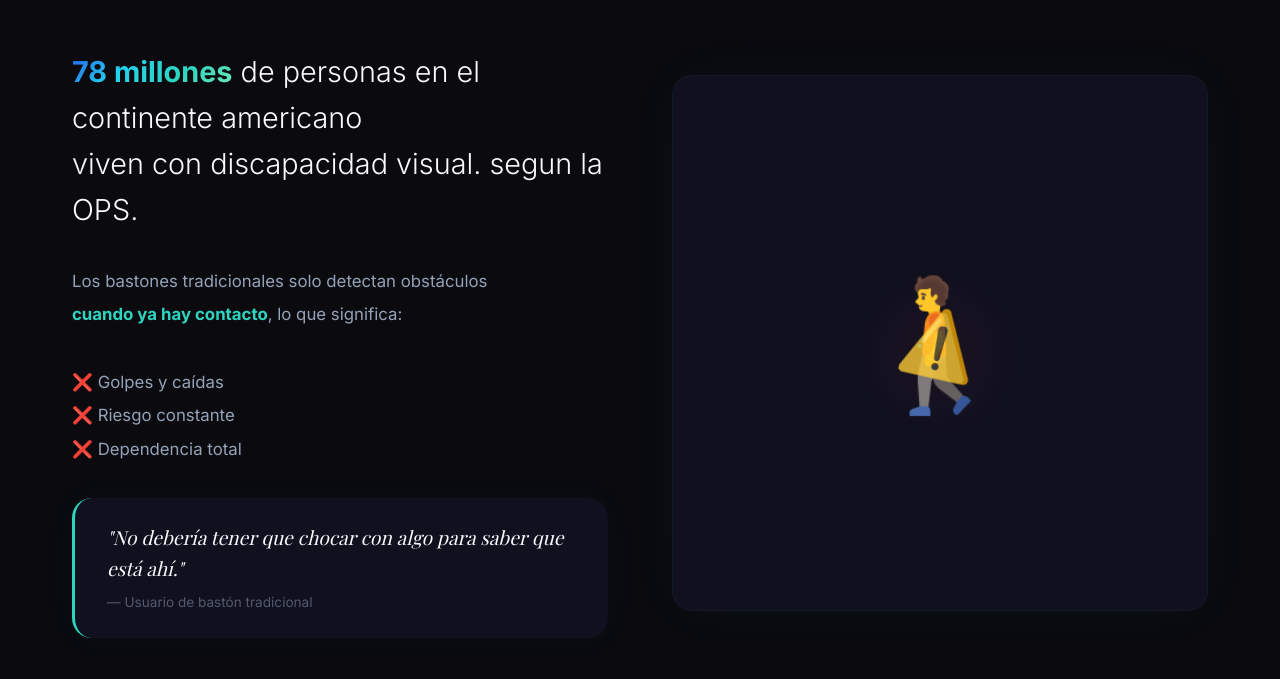
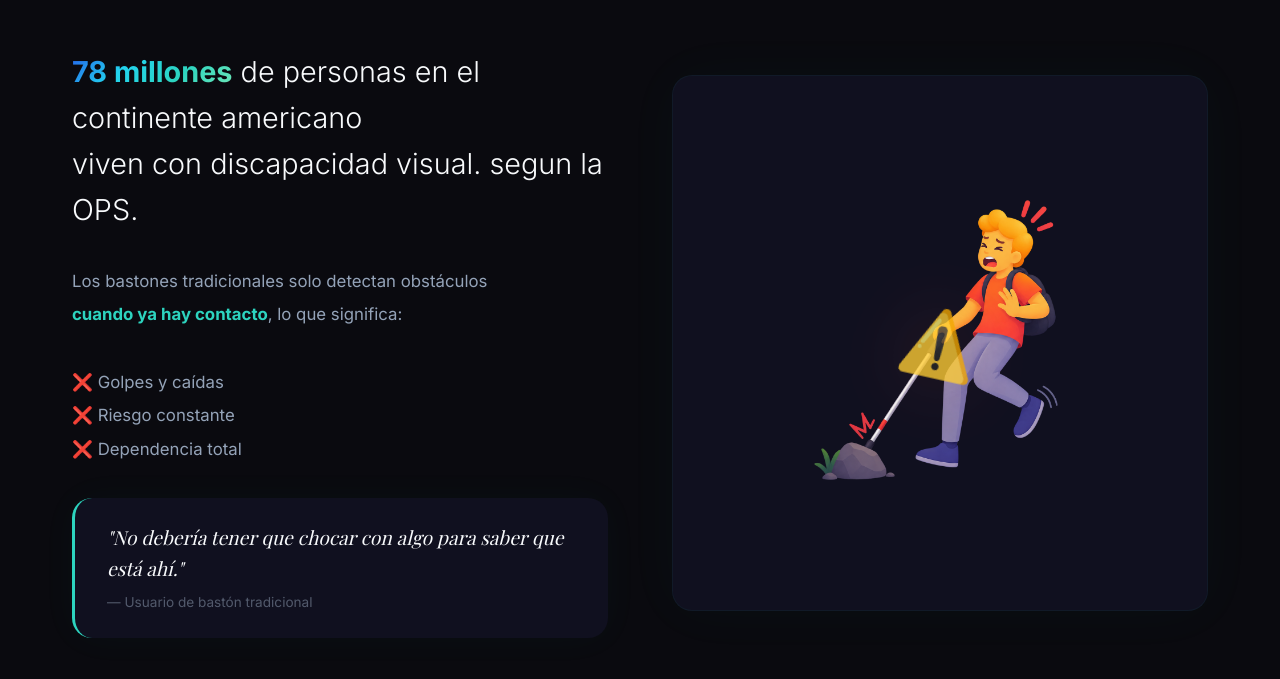
Before and after one commit to Kikito09/WalkWise, a Flask app: page /problem in a window 1280 px wide. Shown: the part 233-912 px from the top of the page. Run offline with Flask 3, Linux system fonts and the light colour scheme.

Commit message:
Refactor problem.html template structure

```diff
--- a/PAGINA STEAM/templates/problem.html
+++ b/PAGINA STEAM/templates/problem.html
@@ -33,7 +33,11 @@
             </div>
             <div class="problem-image">
                 <div class="problem-visual">
-                    <span class="visual-icon">🚶</span>
+                    <!-- ===== IMAGEN EN LUGAR DEL EMOJI ===== -->
+                    <img src="{{ url_for('static', filename='images/persona-baston.jpg') }}"
+                        alt="Persona con bastón"
+                        class="problem-person-img">
+                    <!-- ===== FIN IMAGEN ===== -->
                     <div class="visual-obstacle">⚠️</div>
                 </div>
             </div>
@@ -55,6 +59,7 @@
         </div>
     </div>
 </section>
+
 <div class="nav-buttons">
     <div class="container">
         <div class="nav-buttons-wrapper">
```
